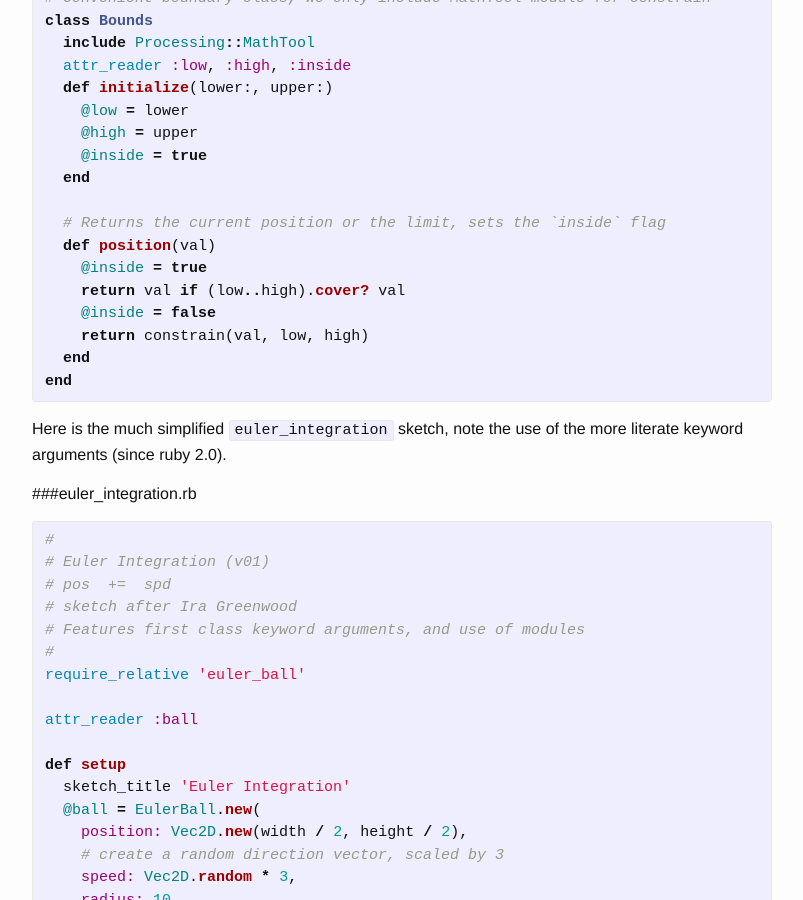
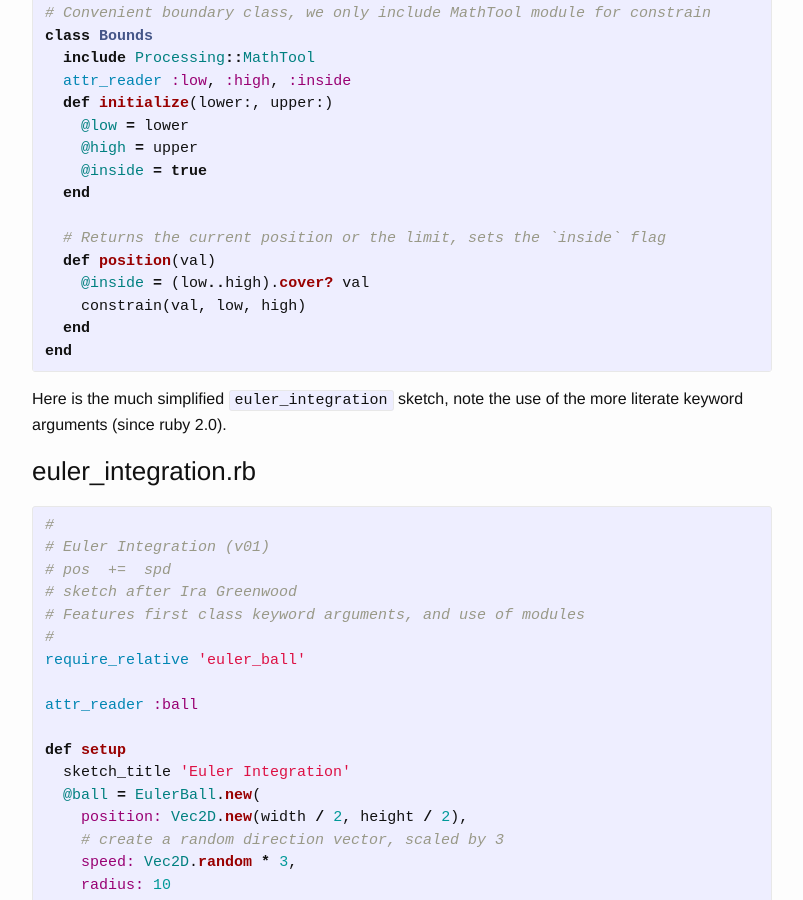
Before and after one commit to monkstone/monkstone.github.com, a Jekyll site: the page built from _posts/2016-02-11-euler_integration.md, in a window 1280 px wide and 900 px high, scrolled down 1349 px. Shown: the whole window, without its empty margins (238-1041 px from the left). Built offline with Jekyll 4.4.1, drawn with Linux system fonts in a browser that asks for light colours; some of the changed text lies outside the part shown.

Commit message:
was it config 'cos it works offline

```diff
--- a/_config.yml
+++ b/_config.yml
@@ -10,7 +10,7 @@ syntax-highlighting:
     enabled: true
 # Build settings
 kramdown:
-  syntax_highlighter: rouge
+  highlighter: rouge
   input: GFM
 gems:
   - jekyll-sitemap
--- a/_posts/2016-02-11-euler_integration.md
+++ b/_posts/2016-02-11-euler_integration.md
@@ -8,7 +8,7 @@ keywords: runnable, euler, Processing::Proxy, JRubyArt
 
 Here is a little ruby-processing sketch by Ira Greenberg, that has been refactored and updated for [JRubyArt][jruby_art]. Also demonstrated is how to create and use modules in JRubyArt. We use the runner module to simplify the EulerBall interface, the `Processing::Proxy` module is used to access `PApplet` methods similar to vanilla processings `inner` classes. We create an convenience class to handle boundary collisions in an object orientated way.  Note we can selectively include `Processing::MathTool` to use the `constrain` method (note `map1d` etc are also included in the `MathTool`).
 
-###euler_ball.rb
+### euler_ball.rb ###
 
 {% highlight ruby %}
 # encoding: UTF-8
@@ -63,17 +63,15 @@ class Bounds
 
   # Returns the current position or the limit, sets the `inside` flag
   def position(val)
-    @inside = true
-    return val if (low..high).cover? val
-    @inside = false
-    return constrain(val, low, high)
+    @inside = (low..high).cover? val
+    constrain(val, low, high)
   end
 end
 {% endhighlight %}
 
 Here is the much simplified `euler_integration` sketch, note the use of the more literate keyword arguments (since ruby 2.0).
 
-###euler_integration.rb
+### euler_integration.rb ###
 
 {% highlight ruby %}
 #
```
Also changed, not shown: _posts/2015-12-09-frame_of_reference.md (+5 -5 lines).
